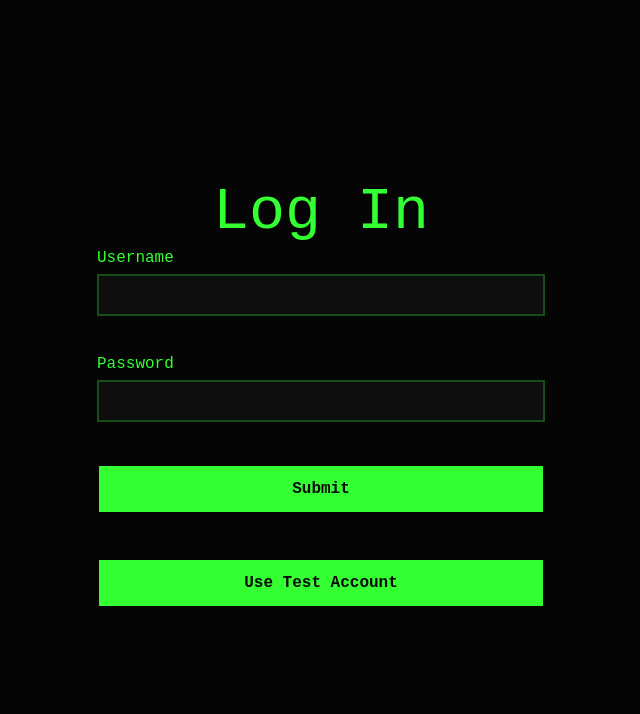
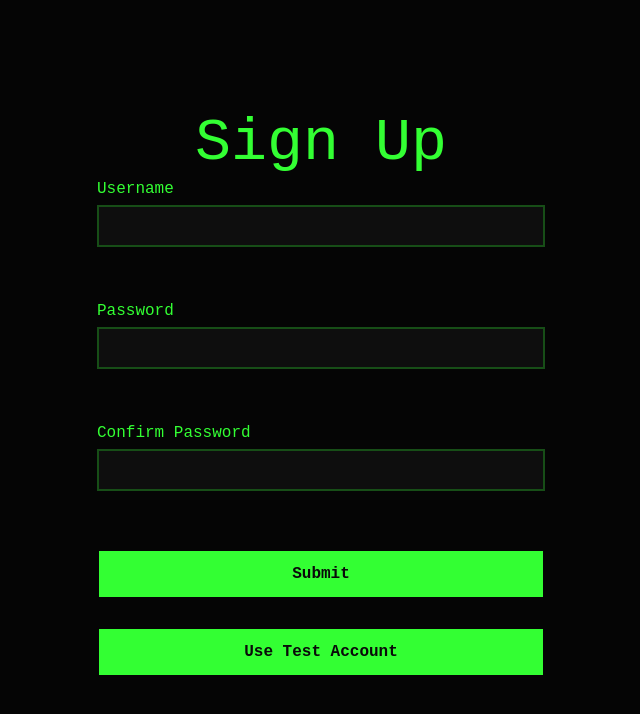
Before and after one commit to Damon-Thomas/Terminal-Chat, a React (Vite) app in the folder frontend/: page / in a window 1280 px wide. Shown: the top 714 px of the page, without its empty margins (319-959 px from the left). Built offline with nearby package versions, Linux system fonts and the light colour scheme.

Commit message:
feat: update SignUp component to include error handling and validation; refactor App component to toggle between SignUp and LogIn; add ErrorMessage component for displaying validation errors

```diff
--- a/frontend/src/App.tsx
+++ b/frontend/src/App.tsx
@@ -7,8 +7,8 @@ import LogIn from "./components/forms/auth/login.tsx";
 function App() {
   return (
     <UserContext>
-      {/* <SignUp /> */}
-      <LogIn />
+      <SignUp />
+      {/* <LogIn /> */}
     </UserContext>
   );
 }
--- a/frontend/src/components/forms/FormTitle.tsx
+++ b/frontend/src/components/forms/FormTitle.tsx
@@ -11,7 +11,7 @@ export default function FormTitle({ title }: { title: string }) {
 
   return (
     <div className="titleContainer">
-      <span className="typewriter formTitle">{title}</span>
+      <span className="typewriter default formTitle">{title}</span>
     </div>
   );
 }
--- a/frontend/src/components/forms/auth/signup.tsx
+++ b/frontend/src/components/forms/auth/signup.tsx
@@ -1,4 +1,4 @@
-import { useContext } from "react";
+import { useContext, useState } from "react";
 import Button from "../../Buttons/Button.tsx";
 import Input from "../../input/Input.tsx";
 import InputWrapper from "../../input/InputWrapper.tsx";
@@ -13,32 +13,60 @@ import {
   CurrentUserContextType,
 } from "../../../context/CurrentUserContext.ts";
 import user from "../../../fetchers/user.ts";
+import ErrorMessage from "../../input/errorMessage.tsx";
 
 export default function SignUp() {
   const { setCurrentUser } = useContext(
     CurrentUserContext
   ) as CurrentUserContextType;
 
+  const [errors, setErrors] = useState({
+    username: "",
+    password: "",
+    confirmPassword: "",
+  });
+
   async function signUp(event: React.FormEvent<HTMLFormElement>) {
     event.preventDefault();
     const form = event.target as HTMLFormElement;
+    let errors = false;
+    const clientErrors = {
+      username: "",
+      password: "",
+      confirmPassword: "",
+    };
     const usernameLI = form.elements.namedItem(
       "usernameSU"
     ) as HTMLInputElement;
+    if (usernameLI.value.length < 1 || usernameLI.value.length > 20) {
+      clientErrors.username = "Username must be 1-20 characters";
+      errors = true;
+    }
     const passwordLI = form.elements.namedItem(
       "passwordSU"
     ) as HTMLInputElement;
+    if (passwordLI.value.length < 1 || passwordLI.value.length > 20) {
+      clientErrors.password = "Password must be 1-20 characters";
+      errors = true;
+    }
     const confirmpasswordSU = form.elements.namedItem(
       "confirmpasswordSU"
     ) as HTMLInputElement;
     if (passwordLI.value !== confirmpasswordSU.value) {
-      console.log("Passwords do not match");
+      clientErrors.confirmPassword = "Passwords must match";
+      errors = true;
+    }
+    if (errors) {
+      setErrors(clientErrors);
       return;
     }
     const info = await user.logIn(usernameLI.value, passwordLI.value);
     if (info && info.success) {
       setCurrentUser(info);
     } else {
+      if (info && info.success === false && info.errors) {
+        setErrors(info.errors);
+      }
       console.log("Error logging in");
     }
   }
@@ -48,13 +76,8 @@ export default function SignUp() {
       <Form onSubmit={signUp}>
         <InputWrapper>
           <Label htmlFor="usernameSU" text="Username" className="" />
-          <Input
-            className=""
-            type="text"
-            id="usernameSU"
-            name="usernameSU"
-            required
-          />
+          <Input className="" type="text" id="usernameSU" name="usernameSU" />
+          <ErrorMessage>{errors.username}</ErrorMessage>
         </InputWrapper>
         <InputWrapper>
           <Label htmlFor="passwordSU" text="Password" className="" />
@@ -63,8 +86,8 @@ export default function SignUp() {
             type="password"
             id="passwordSU"
             name="passwordSU"
-            required
           />
+          <ErrorMessage>{errors.password}</ErrorMessage>
         </InputWrapper>
         <InputWrapper>
           <Label
@@ -77,8 +100,8 @@ export default function SignUp() {
             type="password"
             id="confirmpasswordSU"
             name="confirmpasswordSU"
-            required
           />
+          <ErrorMessage>{errors.confirmPassword}</ErrorMessage>
         </InputWrapper>
 
         <Button type="submit" className="" onClick={() => {}}>
--- a/frontend/src/components/forms/forms.css
+++ b/frontend/src/components/forms/forms.css
@@ -15,9 +15,5 @@
 }
 
 .formWrapper {
-  @apply flex flex-col space-y-4;
+  @apply flex flex-col p-2 gap-4 lg:gap-6;
 }
-
-.formWrapper {
-  @apply flex flex-col p-2 gap-2 sm:gap-4 md:gap-6 lg:gap-8 xl:gap-10;
-}
--- a/frontend/src/components/genCSS/typewriter.css
+++ b/frontend/src/components/genCSS/typewriter.css
@@ -1,22 +1,40 @@
-/* typewritter effects */
-
+/* Base typewriter styles */
 .typewriter {
   position: relative;
   display: inline-block;
   color: transparent;
+  /* Default animation durations */
+  --typing-duration: 2s;
+  --cursor-blink-duration: 0.7s;
+  --cursor-move-duration: 2s;
+  --endDelay: 4s;
 }
 
+/* Color handling for the ::before element */
+.typewriter.default::before {
+  color: var(--text-color);
+}
+
+.typewriter.system::before {
+  color: var(--accent-color);
+}
+
+.typewriter.user::before {
+  color: var(--secondary-text-color);
+}
+
+/* Base text animation */
 .typewriter::before {
   content: var(--content);
   position: absolute;
   left: 0;
-  color: var(--text-color);
   overflow: hidden;
   width: 0;
   white-space: nowrap;
-  animation: typing-fix 2s steps(var(--steps)) forwards;
+  animation: typing-fix var(--typing-duration) steps(var(--steps)) forwards;
 }
 
+/* Generic cursor element */
 .typewriter::after {
   content: "";
   position: absolute;
@@ -24,11 +42,39 @@
   top: 0;
   height: 100%;
   width: 2px;
-  background: var(--text-color);
-  animation: cursor-blink 0.7s steps(2) infinite,
-    cursor-move 2s steps(var(--steps)) forwards, cursor-hide 0.1s forwards 4s;
 }
 
+/* Cursor and color for the ::after element by modifier */
+.typewriter.default::after {
+  background: var(--text-color);
+  animation: cursor-blink-default var(--cursor-blink-duration) steps(2) infinite,
+    cursor-move var(--cursor-move-duration) steps(var(--steps)) forwards,
+    cursor-hide 0.1s forwards var(--endDelay);
+}
+
+.typewriter.system::after {
+  background: var(--accent-color);
+  animation: cursor-blink-system var(--cursor-blink-duration) steps(2) infinite,
+    cursor-move var(--cursor-move-duration) steps(var(--steps)) forwards,
+    cursor-hide 0.1s forwards var(--endDelay);
+}
+
+.typewriter.user::after {
+  background: var(--secondary-text-color);
+  animation: cursor-blink-user var(--cursor-blink-duration) steps(2) infinite,
+    cursor-move var(--cursor-move-duration) steps(var(--steps)) forwards,
+    cursor-hide 0.1s forwards var(--endDelay);
+}
+
+/* Fast modifier overrides the default timing variables */
+.fast {
+  --typing-duration: 1s;
+  --cursor-blink-duration: 0.35s;
+  --cursor-move-duration: 1s;
+  --endDelay: 1s;
+}
+
+/* Keyframes remain the same */
 @keyframes typing-fix {
   from {
     width: 0;
@@ -38,13 +84,33 @@
   }
 }
 
-@keyframes cursor-blink {
+@keyframes cursor-blink-default {
   from,
   to {
     background: transparent;
   }
   50% {
     background: var(--text-color);
+  }
+}
+
+@keyframes cursor-blink-system {
+  from,
+  to {
+    background: transparent;
+  }
+  50% {
+    background: var(--accent-color);
+  }
+}
+
+@keyframes cursor-blink-user {
+  from,
+  to {
+    background: transparent;
+  }
+  50% {
+    background: var(--secondary-text-color);
   }
 }
 
--- /dev/null
+++ b/frontend/src/components/input/ErrorMessage.tsx
@@ -0,0 +1,15 @@
+import initTypewriter from "../../utils/typewriter.js";
+import { useEffect } from "react";
+import "./errorMessage.css";
+
+export default function ErrorMessage({ children }: { children: string }) {
+  useEffect(() => {
+    initTypewriter();
+  }, [children]);
+
+  return (
+    <div className="errorWrapper">
+      <p className="error-message typewriter system fast">{children}</p>
+    </div>
+  );
+}
--- /dev/null
+++ b/frontend/src/components/input/errorMessage.css
@@ -0,0 +1,9 @@
+@import "tailwindcss";
+
+.errorWrapper {
+  @apply h-2 sm:h-3 md:h-4 lg:h-6;
+}
+
+.error-message {
+  @apply text-xs sm:text-xs md:text-sm lg:text-base;
+}
```
Also changed, not shown: frontend/src/components/input/errorTest.tsx (deleted).
